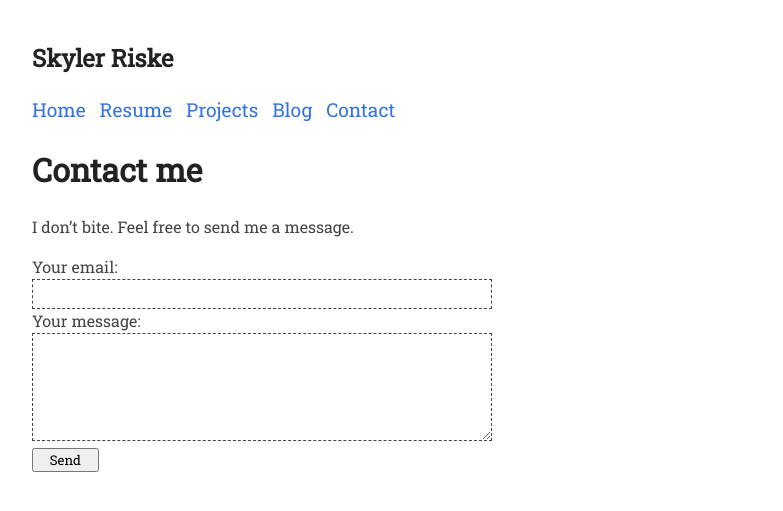
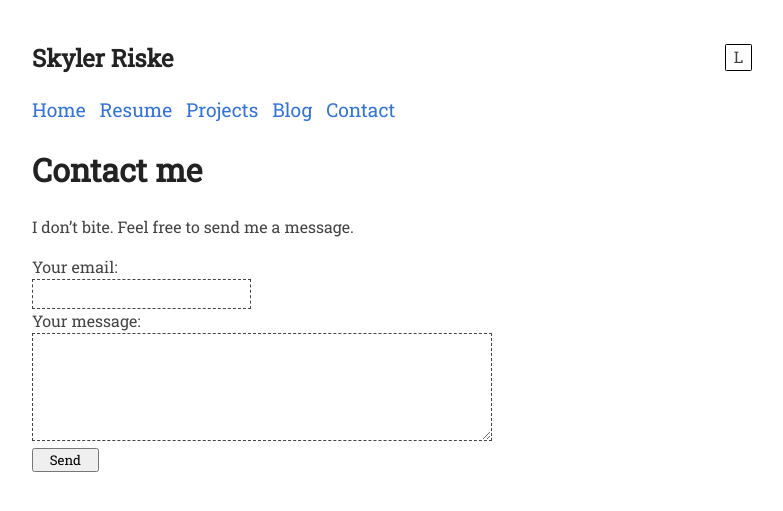
Before and after one commit to sriske2/sriske2.github.io, a Jekyll site: the page built from pages/contact.md, in a window 1280 px wide. Shown: the top 511 px of the page, without its empty margins (248-1031 px from the left). Built offline with Jekyll 4.4.1, drawn with Linux system fonts in a browser that asks for light colours.

```diff
--- a/_includes/head.html
+++ b/_includes/head.html
@@ -7,7 +7,7 @@
     <meta charset="UTF-8">
     <meta name="viewport" content="width=device-width, initial-scale=1.0">
     <meta http-equiv="X-UA-Compatible" content="ie=edge">
-    <title>{% if page.title  %}{{ page.title }} | {{ site.title }}{% else %}{{site.title}}{% endif %}</title>
+    <title>{% if page.title %}{{ page.title }} | {{ site.title }}{% else %}{{ site.title }}{% endif %}</title>
     <link rel="stylesheet" href="https://fonts.googleapis.com/css?family=Roboto Slab">
     <meta name="description" content="{% if page.description %}{{ page.description }}{% else %}{{ site.description }}{% endif %}">
     <link rel="shortcut icon" href="{{ site.baseurl }}/assets/favicon.ico" type="image/x-icon">
--- a/_includes/header.html
+++ b/_includes/header.html
@@ -1,4 +1,7 @@
-<h2 class="title">{{ site.title }}</h2>
+<div class="headerbox">
+    <h2 class="title">{{ site.title }}</h2>
+    {% include lightswitch.html %}
+</div>
 <nav class="navbar">
     <!-- <a href="{{ site.url }}">Home</a>
     <a href="{{ site.url }}{{ site.Blog }}">Blog</a>
--- /dev/null
+++ b/_includes/lightswitch.html
@@ -0,0 +1,4 @@
+<div id="lightswitch">
+    <div id="lightButton" hidden>L</div>
+    <div id="darkButton" hidden>D</div>
+</div>
--- a/_layouts/default.html
+++ b/_layouts/default.html
@@ -11,7 +11,7 @@ layout: compress
         {{ content }}
 
     </main>
-
+    <script src="{{base.url}}/assets/lightswitch.js"></script>
     {% include footer.html %}
 
 </body>
--- /dev/null
+++ b/assets/lightswitch.js
@@ -0,0 +1,51 @@
+class LightSwitch {
+    constructor() {
+        this.element = document.getElementById("lightswitch");
+        // this.icon = this.element.getElementsByTagName("i")[0];
+        this.lightButton = document.getElementById("lightButton");
+        this.darkButton = document.getElementById("darkButton");
+
+        this.element.addEventListener('click', () => {
+            this.bodySetDark();
+
+            if (document.body.classList.contains('dark')) {
+                localStorage.setItem('darkMode', 'enabled');
+                this.setMoon();
+
+            } else {
+                localStorage.setItem('darkMode', 'disabled');
+                this.setSun();
+
+            }
+        });
+    }
+
+    bodySetDark() {
+        document.body.classList.toggle('dark');
+    }
+
+    setMoon() {
+        // this.icon.classList.remove('fa-sun');
+        // this.icon.classList.add('fa-moon');
+        this.lightButton.hidden = true;
+        this.darkButton.hidden = false;
+
+    }
+
+    setSun() {
+        // this.icon.classList.remove('fa-moon');
+        // this.icon.classList.add('fa-sun');
+        this.lightButton.hidden = false;
+        this.darkButton.hidden = true;
+    }
+}
+
+
+let ls = new LightSwitch();
+
+if (localStorage.getItem('darkMode') == 'enabled') {
+    ls.bodySetDark();
+    ls.setMoon();
+} else {
+    ls.setSun();
+}
--- a/assets/style.css
+++ b/assets/style.css
@@ -1,15 +1,37 @@
+:root {
+    --text-color: #444;
+    --text-color-second: #222;
+    --bg-color: #fff;
+    --link-color: #3273dc;
+    --code-bg-color: #222;
+    --block-quote-color: #222;
+    --help-text-color: #777;
+}
+
+body[class='dark'] {
+    --text-color: #ddd;
+    --text-color-second: #eee;
+    --bg-color: #011b22;
+    --link-color: #8cc2dd;
+    --code-bg-color: #777;
+    --block-quote-color: #ccc;
+    --help-text-color: #aaa;
+}
+
 body {
-    /* font-family: Verdana, sans-serif; */
+    transition: background-color 300ms ease;
     font-family: "Roboto Slab", serif;
     margin: auto;
     padding: 20px;
     max-width: 720px;
     text-align: left;
-    background-color: #fff;
+    /* background-color: #fff; */
+    background-color: var(--bg-color);
     word-wrap: break-word;
     overflow-wrap: break-word;
     line-height: 1.5;
-    color: #444;
+    /* color: #444; */
+    color: var(--text-color);
 }
 
 /* Hide scrollbar for Chrome, Safari and Opera */
@@ -33,7 +55,8 @@ h5,
 h6,
 strong,
 b {
-    color: #222;
+    /* color: #222; */
+    color: var(--text-color-second);
 }
 
 .navbar a {
@@ -41,7 +64,8 @@ b {
 }
 
 a {
-    color: #3273dc;
+    /* color: #3273dc; */
+    color: var(--link-color);
     cursor: pointer;
     text-decoration: underline;
     /* text-decoration: none; */
@@ -148,7 +172,8 @@ code {
     font-family: monospace;
     padding: 2px;
     background-color: #f2f2f2;
-    color: #222;
+    /* color: #222; */
+    color: var(--code-bg-color);
     border-radius: 3px;
 }
 
@@ -165,7 +190,8 @@ code {
 
 blockquote {
     border-left: 1px solid #999;
-    color: #222;
+    /* color: #222; */
+    color: var(--block-quote-color);
     padding-left: 20px;
     font-style: italic;
 }
@@ -181,7 +207,8 @@ footer {
 }
 
 .helptext {
-    color: #777;
+    /* color: #777; */
+    color:  var(--help-text-color);
     font-size: small;
 }
 
@@ -285,13 +312,17 @@ ul.discover-posts li small a {
     color: #777 !important;
 }
 
+/* .dark main .headerbox .title {
+    color: #eee;
+} */
 
-/* @media (prefers-color-scheme: dark) {
-    body {
+/* @media (prefers-color-scheme: dark) */
+/*.dark {
     background-color: #011b22;
     color: #ddd;
-    }
 
+
+    main {
         h1,
         h2,
         h3,
@@ -299,8 +330,10 @@ ul.discover-posts li small a {
         h5,
         h6,
         strong,
-    b {
-        color: #eee;
+        b,
+        .headerbox {
+        color: #eee !important;
+        }
     }
 
     a {
@@ -322,7 +355,7 @@ ul.discover-posts li small a {
     .helptext {
         color: #aaa;
     }
-}
+}*/
 
 
 
@@ -384,3 +417,18 @@ small a {
     }
 
 }
+
+.headerbox {
+    display: flex;
+    display: -webkit-flex;
+    align-items: center;
+    justify-content: space-between;
+}
+
+#lightswitch {
+    border-radius: 5%;
+    min-width: 25px;
+    min-height: 25px;
+    border: black 1px solid;
+    text-align: center;
+}
```
Also changed, not shown: assets/dark.css (added), assets/light.css (added), 1 other file. Lines whose indentation alone changed are shown as unchanged.
